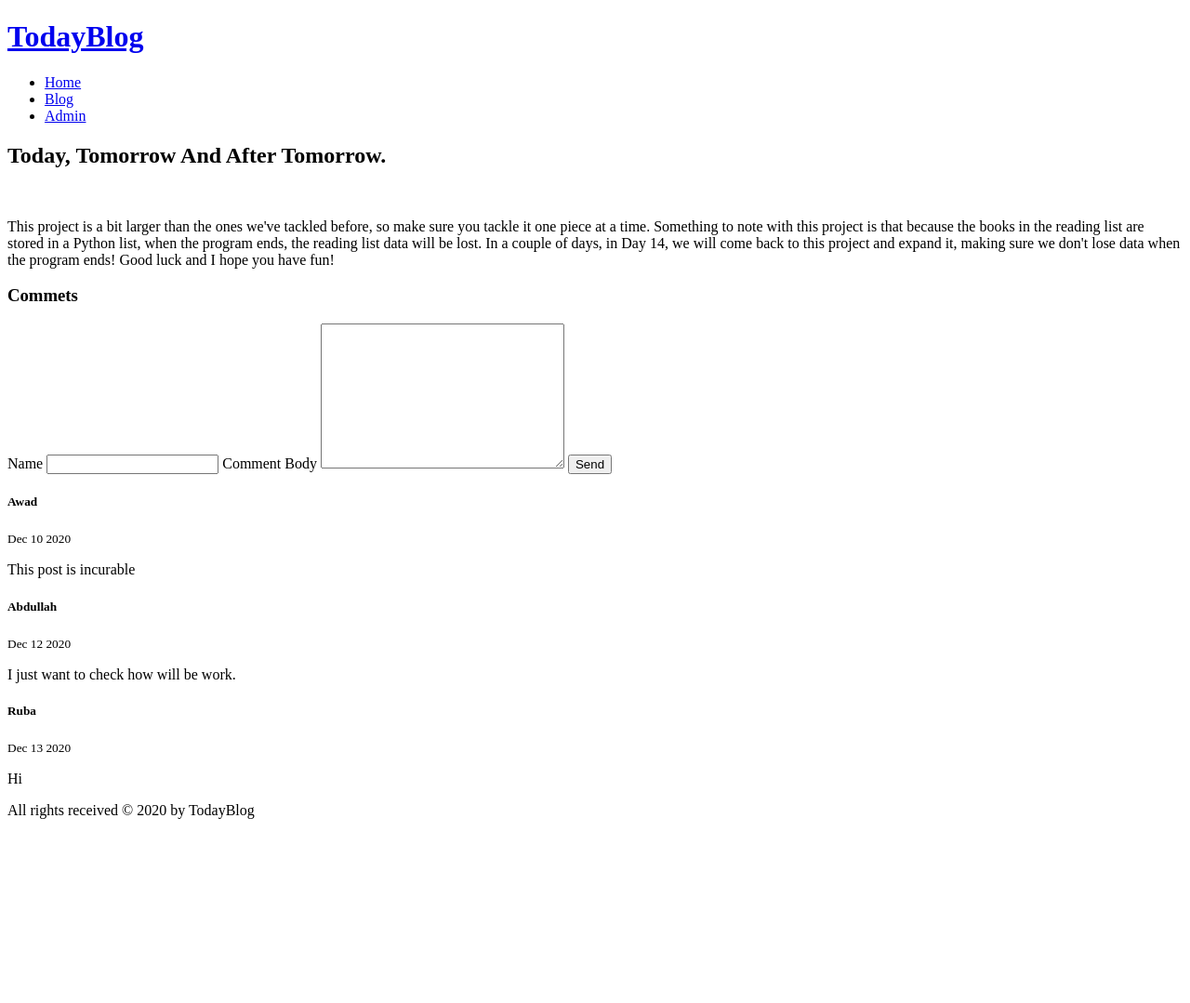
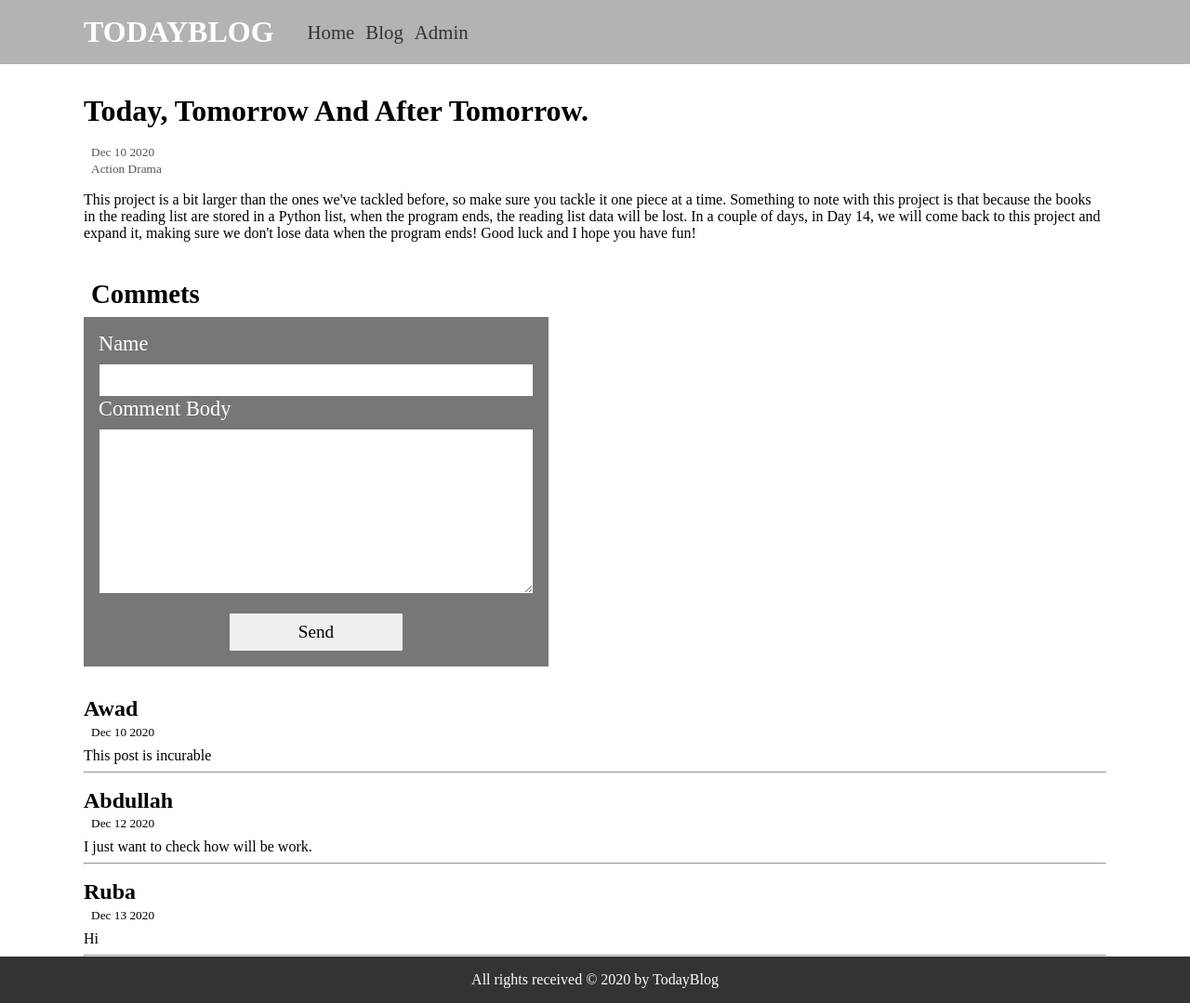
Before and after one commit to BenAwad95/BlogWithComments, a Django app: page /blog/post/1/ in a window 1280 px wide. Shown: the whole page at 93% size. Before the commit the page ends 881 px from the top, so only its background shows below. Run offline with Django 3.2, Linux system fonts and the light colour scheme; data comes from the database, SQL or seed files in the repository; both versions use the stored data as it was after the commit.

Commit message:
all good

```diff
--- a/static/css/style.css
+++ b/static/css/style.css
@@ -0,0 +1,192 @@
+*{
+    margin: 0;
+    padding: 0;
+    box-sizing: border-box;
+    font-family: 'cascadia code';
+}
+
+.container{
+    max-width: 1100px;
+    margin: auto;
+}
+
+#main-header{
+    background-color: hsl(0, 0%, 70%);
+    padding: 1rem;
+}
+
+#main-header .container{
+    display: flex;
+    align-items: center;
+    justify-content: flex-start;
+}
+
+#logo{
+    text-transform: uppercase;
+    padding-right: 2rem;
+
+}
+
+#logo a {
+    text-decoration: none;
+    color:white;
+}
+
+#main-nav ul li {
+    display: inline-block;
+    padding: 0 0.25rem;
+}
+
+#main-nav ul li a {
+    text-decoration: none;
+    color: #333;
+    font-size: 1.3rem;
+    transition: color 0.3s ease-in-out;
+}
+#main-nav ul li a:hover{
+    color: white;
+}
+
+main{
+    min-height: 87vh;
+}
+
+
+#greeting{
+    height: 87vh;
+    display: flex;
+    flex-direction: column;
+    align-items: center;
+    justify-content: center;
+}
+
+#greeting h2 {
+    font-size: 3rem;
+    padding: 1rem;
+}
+
+#greeting a {
+    text-decoration: none;
+    color: white;
+    background-color: #333;
+    border-radius:10px ;
+    padding: 0.5rem 1rem;
+    margin-top: 1rem;
+    transition: transform 0.2s ease-in-out;
+}
+
+#greeting a:hover{
+    transform: scale(1.1);
+}
+
+#main-footer{
+    background-color: #333;
+    color: white;
+    padding: 1rem;
+    text-align: center;
+}
+
+/* posts list */
+
+h2.heading-2{
+    padding: 1rem 0;
+    font-size: 2rem;
+    text-transform: uppercase;
+}
+
+.post-box{
+    padding: 1rem 0;
+}
+
+.post-box h3 {
+    padding-bottom: 0.5rem;
+}
+
+.post-box h3 a{
+    text-decoration: none;
+    color: #777;
+    font-size: 1.5rem;
+}
+
+.post-box h3 a:hover{
+    color: #333;
+}
+
+.post-box small{
+    padding-left: 0.5rem;
+    color: #555;
+}
+
+.post-box p{
+    padding-top: 1rem;
+}
+
+/* post detail */
+
+h2 {
+    padding: 1rem 0;
+    font-size: 2rem;
+}
+
+.post-box-detail{
+    padding: 1rem 0;
+    margin-bottom: 1rem;
+}
+
+.post-box-detail small{
+    padding-left: 0.5rem;
+    color: #555;
+}
+
+.post-box-detail p{
+    padding-top: 1rem;
+}
+
+h3.comment-heading{
+    font-size: 1.8rem;
+    padding: 0.5rem;
+}
+
+form{
+    padding: 1rem;
+    background-color: #777;
+    color: #333;
+    width: 500px;
+    margin-bottom: 2rem;
+}
+
+form label{
+    color: white;
+    font-size: 1.4rem;
+    text-transform: capitalize;
+    padding-bottom: 0.5rem;
+    display: block;
+}
+
+form input, form textarea {
+    width: 100%;
+    padding: 8px;
+}
+
+form input[type='submit']{
+    width: 40%;
+    display: block;
+    cursor: pointer;
+    margin: auto;
+    margin-top: 1rem;
+    font-size: 1.2rem;
+}
+
+h5 {
+    font-size: 1.5rem;
+    margin-top: 1rem;
+    padding-bottom: 0.1rem;
+}
+
+.comment-date{
+    padding-left: 0.5rem;
+}
+
+.comment-body{
+    padding: 0.5rem 0;
+}
--- a/templates/base.html
+++ b/templates/base.html
@@ -35,7 +35,9 @@
         </div>
     </main>
     <footer id="main-footer">
-        <p>All rights received &copy 2020 by TodayBlog</p>
+        <div class="container">
+            <p>All rights received &copy 2020 by TodayBlog</p>
+        </div>
     </footer>
 </body>
 </html>
--- a/templates/blogApp/post_detail.html
+++ b/templates/blogApp/post_detail.html
@@ -4,15 +4,15 @@
 {% endblock title %}
 
 {% block content %}
-    <div class="post-box">
+    <div class="post-box-detail">
         <h2>{{object.title|title}}</h2>
-        <small class='post-date'>{{post.created_on|date:'M j Y'}}</small>
+        <small class='post-date'>{{object.created_on|date:'M j Y'}}</small>
         <br>
-        <small class='post-categories'>{{post.categories|join:"&nbsp;"}}</small>
+        <small class='post-categories'>{{object.categories.all|join:"&nbsp;"}}</small>
         <p>{{object.body}}</p>
     </div>
     <div class="comment-box">
-        <h3>Commets</h3>
+        <h3 class='comment-heading'>Commets</h3>
         <form method="post">
             {% csrf_token %}
             <label for="name">Name</label>
@@ -24,7 +24,8 @@
         {% for comment in object.comment_set.all %}
             <h5>{{comment.author}}</h5>
             <small class='comment-date'>{{comment.created_on|date:'M j Y'}}</small>
-            <p>{{comment.body}}</p>
+            <p class='comment-body' >{{comment.body}}</p>
+            <hr>
         {% endfor %}
     </div>
 {% endblock content %}
--- a/templates/blogApp/post_list.html
+++ b/templates/blogApp/post_list.html
@@ -8,10 +8,10 @@
     {% for post in object_list %}
         <div class="post-box">
             <h3><a href="{{post.get_absolute_url}}">{{post.title|title}}</a></h3>
-            <small class='post-date'>{{post.created_on|date:'M j Y'}}</small>
+            <small class='post-date'>Date: {{post.created_on|date:'M j Y'}}</small>
             <br>
-            <small class='post-categories'>{{post.categories|join:"&nbsp;"}}</small>
-            <p>{{post.body|truncatechars:'100'}}</p>
+            <small class='post-categories'>Tags: {{post.categories.all|join:"&nbsp;"}}</small>
+            <p>{{post.body|truncatechars:'200'}}</p>
         </div>
     {% endfor %}
 {% endblock content %}
```
Also changed, not shown: db.sqlite3.
